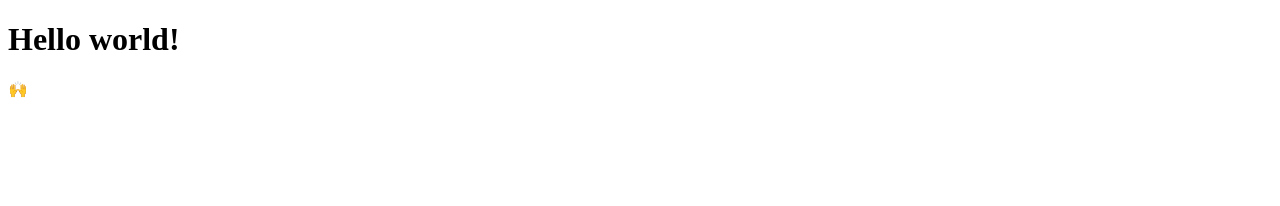
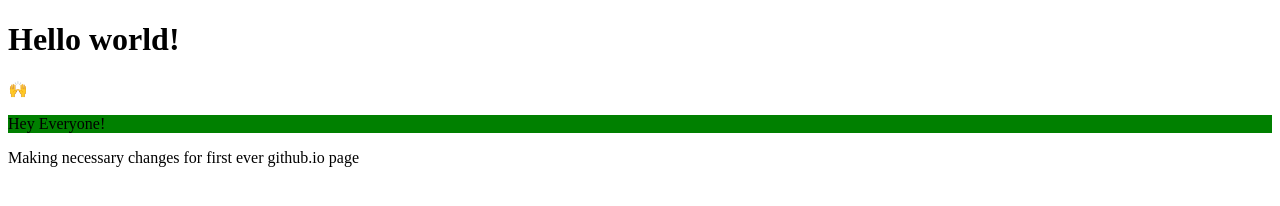
Before and after one commit to cha1hee/my-awesome-project, a plain HTML site: page index.html in a window 1280 px wide. Drawn offline with Linux system fonts and the light colour scheme.

Commit message:
Making edits to html file

```diff
--- a/index.html
+++ b/index.html
@@ -7,6 +7,9 @@
 
     <h1>Hello world!</h1>
     <p>🙌</p>
+    <div style = "background-color: green">Hey Everyone!
+    </div>
+    <p>Making necessary changes for first ever github.io page</p>
 
   </body>
 </html>
```
Lines whose indentation alone changed are shown as unchanged.
